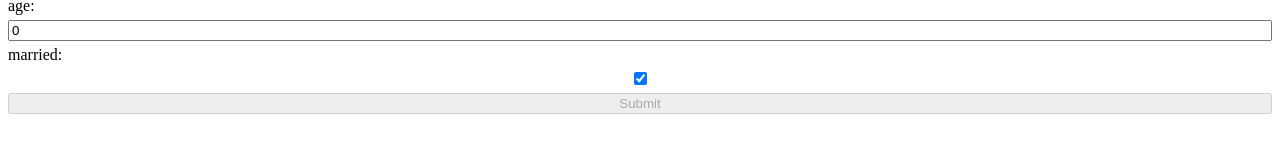
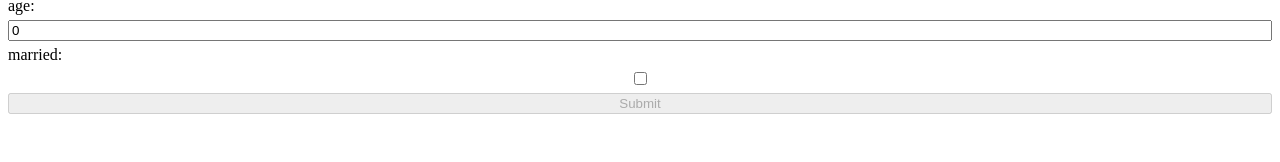
Before and after one commit to amrez-p/Angular-Practice, an Angular app: page /form in a window 1280 px wide. Shown: the part 123-285 px from the top of the page. Built offline with nearby package versions, Linux system fonts and the light colour scheme.

Commit message:
form data complete

```diff
--- a/src/app/family-data/child/child.component.ts
+++ b/src/app/family-data/child/child.component.ts
@@ -34,7 +34,7 @@ interface ParentData {
         required
       />
       <label>married:</label>
-      <input type="checkbox" name="married" ngModel="ParentData.married" />
+      <input type="checkbox" name="married" [(ngModel)]="ParentData.married" />
       <!-- <input type="checkbox" name="married" ngModel="ParentData.name" required /> -->
 
       <button type="submit" [disabled]="!myForm.valid">Submit</button>
@@ -43,7 +43,6 @@ interface ParentData {
 export class ChildComponent {
   //variable
   message: string = 'Hello from child component!';
-  toggle: boolean = false;
   ParentData: ParentData = {
     name: '',
     age: 0,
@@ -106,7 +105,6 @@ export class ChildComponent {
   sendMessage() {
     const Messenger = {
       message: this.message,
-      toggle: this.toggle,
       eventType: 'childMessage',
     };
     this.ChildDataEvent.emit(Messenger);
```
